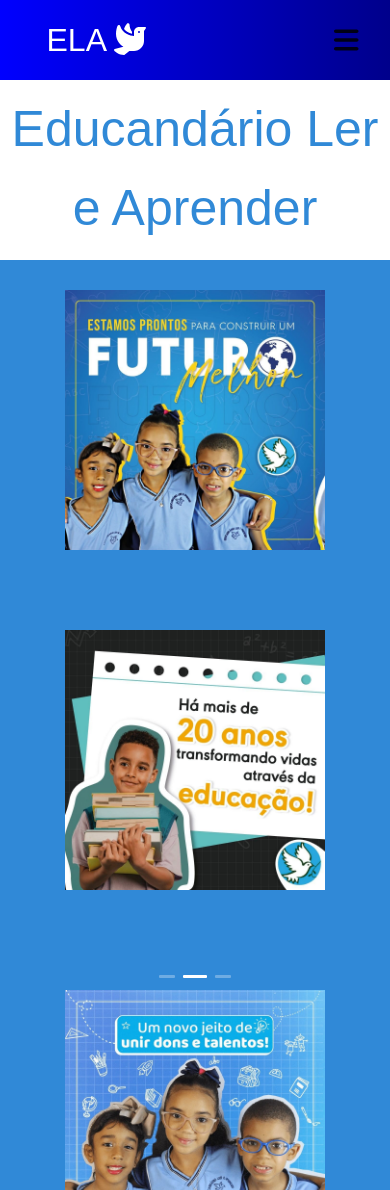
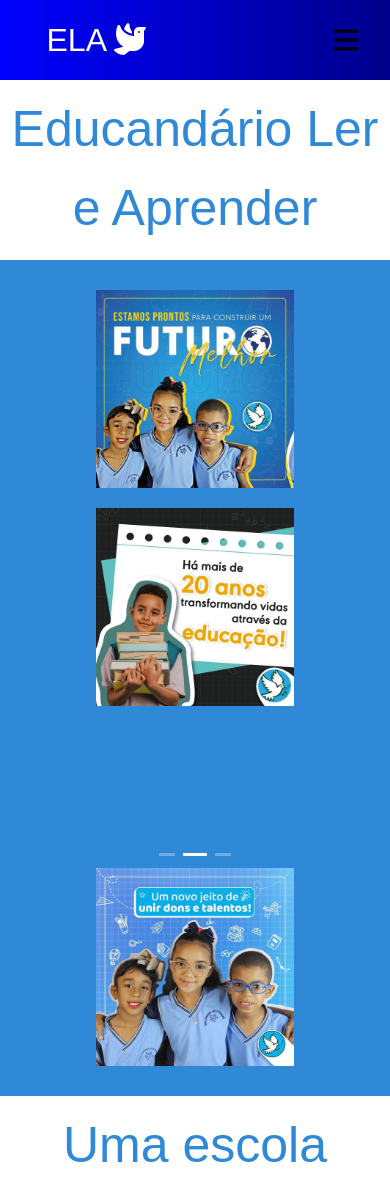
Before and after one commit to srcmarcelo/ela-web, a React (Create React App) app: page / in a window 390 px wide. Shown: the top 1190 px of the page. Built offline with nearby package versions, Linux system fonts and the light colour scheme; the HTML template or start-up script is replaced by a standard one.

Commit message:
testing carousel on iphone

```diff
--- a/src/components/HomeCarousel/styles.js
+++ b/src/components/HomeCarousel/styles.js
@@ -16,17 +16,19 @@
     width: 26.25rem;
   }
   @media (max-width: 480px) {
-    width: 17.5rem;
+    // width: 17.5rem;
+    width: 12.375rem;
   }
   @media (max-width: 300px) {
-    width: 14.375rem;
+    // width: 14.375rem;
+    width: 12.375rem;
   }
 `;
 
 export const Item = styled.div`
   display: flex;
   height: 23.75rem;
-  margin-top: 3.75rem;
+  // margin-top: 3.75rem;
 
   .image {
     height: 20rem;
@@ -37,11 +39,13 @@
     }
 
     @media (max-width: 480px) {
-      height: 16.25rem;
+      // height: 16.25rem;
+      height: 12.375rem;
     }
 
     @media (max-width: 300px) {
-      height: 14.375rem;
+      // height: 14.375rem;
+      height: 12.375rem;
     }
   }
 `;
--- a/src/pages/Home/styles.js
+++ b/src/pages/Home/styles.js
@@ -30,10 +30,12 @@
       height: 17.5rem;
     }
     @media (max-width: 480px) {
-      height: 16.25rem;
+      // height: 16.25rem;
+      height: 12.375rem;
     }
     @media (max-width: 300px) {
-      height: 14.375rem;
+      // height: 14.375rem;
+      height: 12.375rem;
     }
   }
 `;
```
